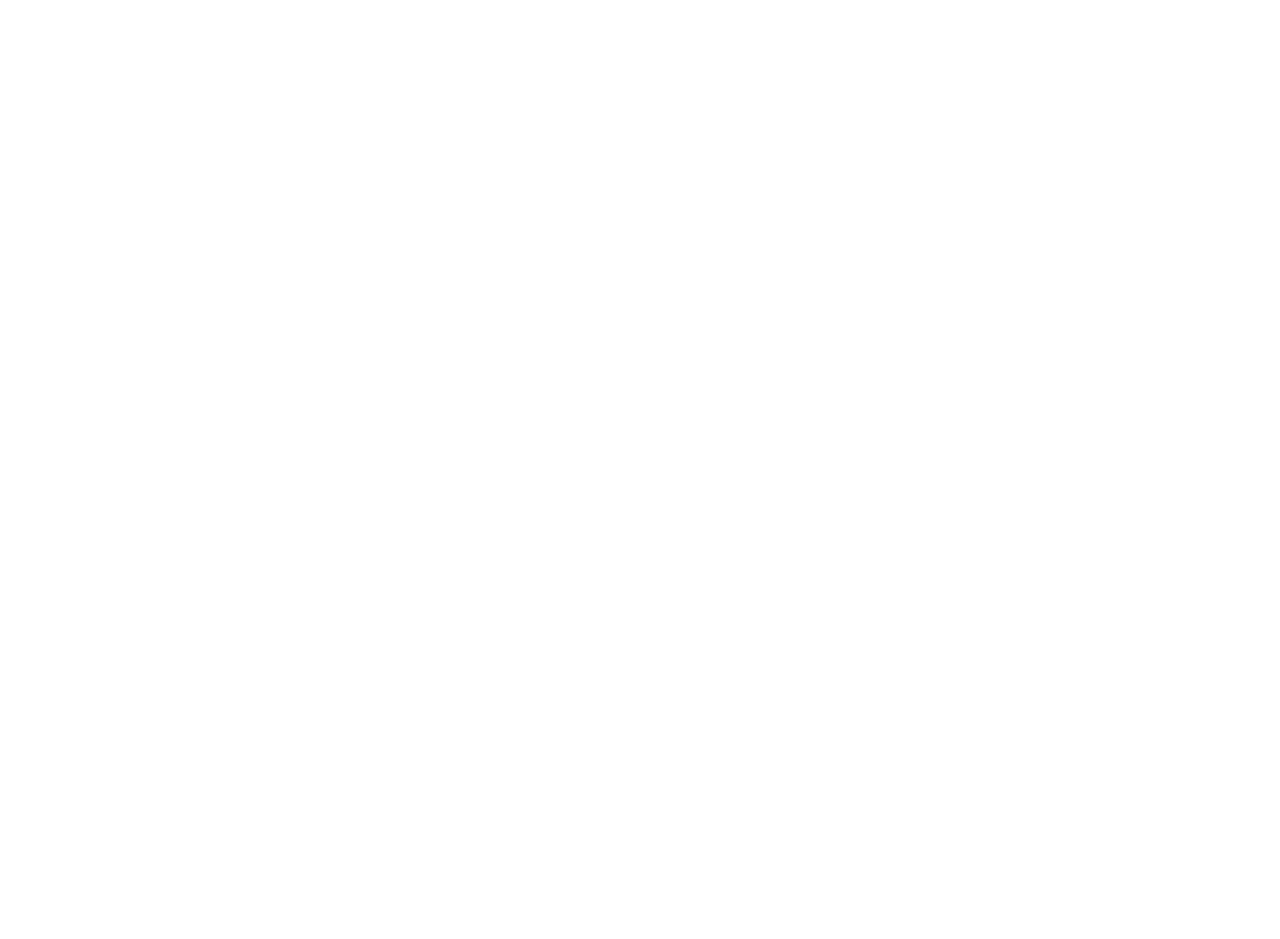
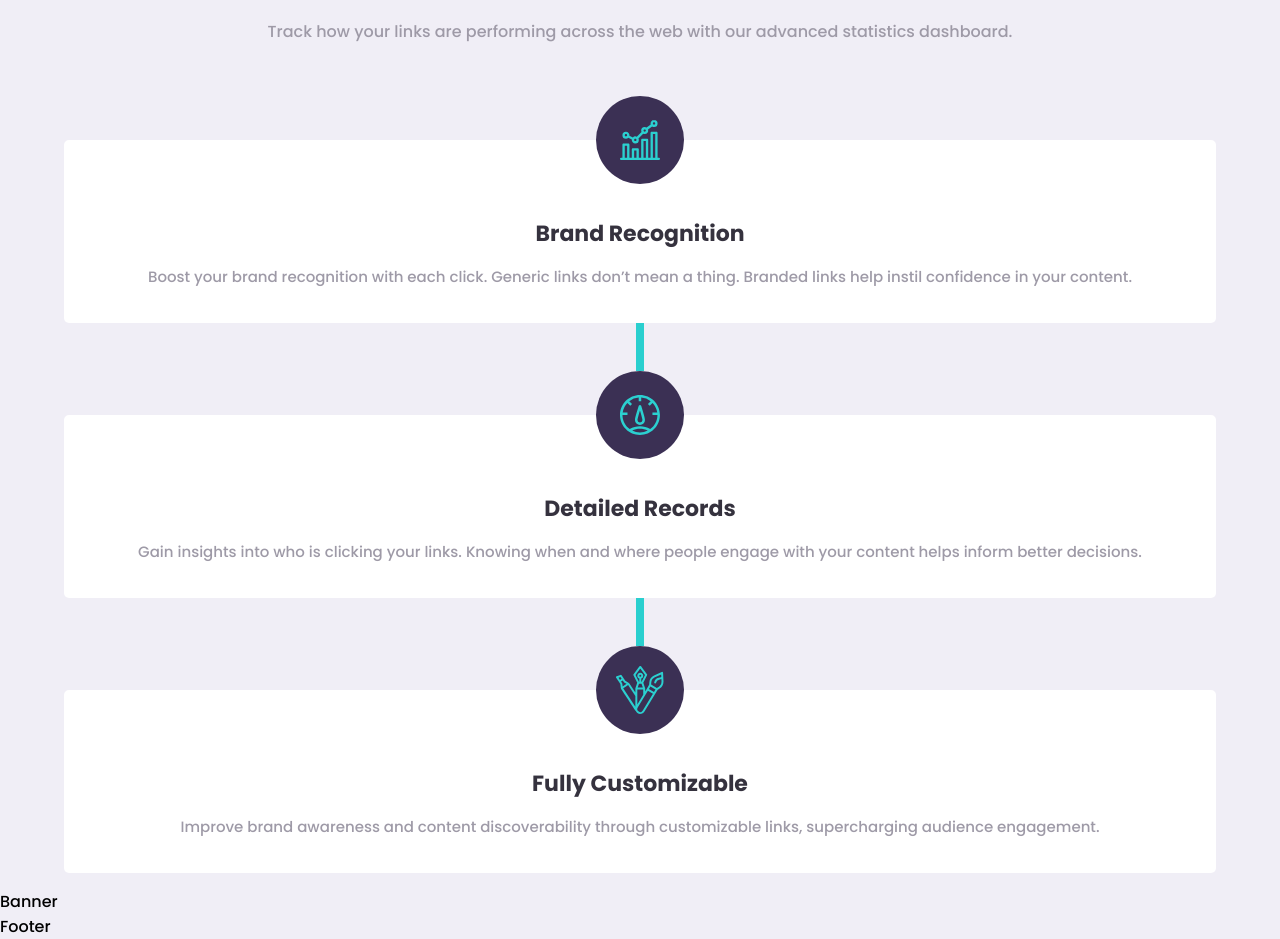
Before and after one commit to Jommartinez/shortly, a React (Create React App) app in the folder shortly_code/: page / in a window 1280 px wide. Shown: the part 1040-1979 px from the top of the page. Before the commit the page ends 997 px from the top, so only its background shows below. Built offline with nearby package versions, Linux system fonts and the light colour scheme.

Commit message:
info card

```diff
--- a/shortly_code/src/App.js
+++ b/shortly_code/src/App.js
@@ -4,6 +4,9 @@
 import Hero from './components/Hero'
 import Form from './components/Form'
 import Card from './components/Card'
+import Info from './components/info'
+import Banner from './components/Banner'
+import Footer from './components/Footer'
 
 const App = () => {
 	const [url, setUrl] = useState('')
@@ -68,6 +71,9 @@
 				{cards.map((card, index) => (
 					<Card key={index} card={card} />
 				))}
+				<Info />
+				<Banner />
+				<Footer />
 			</section>
 		</>
 	)
--- /dev/null
+++ b/shortly_code/src/components/Banner.js
@@ -0,0 +1,14 @@
+import React from 'react'
+import styled from '@emotion/styled'
+
+const BannerStyled = styled.div``
+
+function Banner() {
+	return (
+		<BannerStyled>
+			<div>Banner</div>
+		</BannerStyled>
+	)
+}
+
+export default Banner
--- /dev/null
+++ b/shortly_code/src/components/Footer.js
@@ -0,0 +1,14 @@
+import React from 'react'
+import styled from '@emotion/styled'
+
+const FooterStyled = styled.div``
+
+function Footer() {
+	return (
+		<FooterStyled>
+			<div>Footer</div>
+		</FooterStyled>
+	)
+}
+
+export default Footer
--- /dev/null
+++ b/shortly_code/src/components/info.js
@@ -0,0 +1,121 @@
+import React from 'react'
+import styled from '@emotion/styled'
+
+const InfoStyled = styled.section`
+	margin: 5em auto 1em;
+	width: 90%;
+	text-align: center;
+	.info {
+		margin-bottom: 6em;
+	}
+	h2 {
+		font-size: 1.75rem;
+		margin-bottom: 1em;
+		color: var(--veryDarkBlue);
+	}
+	h3 {
+		font-size: 1.375rem;
+		color: var(--veryDarkBlue);
+	}
+	p {
+		font-size: 1rem;
+		color: var(--grayishViolet);
+	}
+	.cards-info {
+		display: grid;
+		grid-template-columns: 1fr;
+		row-gap: 5.75em;
+		.card {
+			position: relative;
+			background-color: white;
+			padding: 4.813em 2.2em 2.2em;
+			border-radius: 0.313em;
+			&:nth-child(2) {
+				&::before {
+					content: '';
+					width: 0.5em;
+					height: 3em;
+					background-color: var(--cyan);
+					position: absolute;
+					top: -92px;
+					left: 50%;
+					transform: translateX(-50%);
+				}
+				&::after {
+					content: '';
+					width: 0.5em;
+					height: 3em;
+					background-color: var(--cyan);
+					position: absolute;
+					bottom: -3em;
+					left: 50%;
+					transform: translateX(-50%);
+				}
+			}
+			.image {
+				width: 5.5em;
+				height: 5.5em;
+				border-radius: 100%;
+				background-color: var(--darkViolet);
+				display: grid;
+				place-items: center;
+				position: absolute;
+				top: 0;
+				left: 50%;
+				transform: translate(-50%, -50%);
+			}
+			p {
+				font-size: 0.938rem;
+				margin-top: 1em;
+			}
+		}
+	}
+`
+
+function Info() {
+	return (
+		<InfoStyled>
+			<div className="info">
+				<h2>Advanced Statistics</h2>
+				<p>
+					Track how your links are performing across the web with our advanced
+					statistics dashboard.
+				</p>
+			</div>
+			<div className="cards-info">
+				<div className="card">
+					<div className="image">
+						<img src="images/icon-brand-recognition.svg" alt="icon" />
+					</div>
+					<h3>Brand Recognition</h3>
+					<p>
+						Boost your brand recognition with each click. Generic links don’t
+						mean a thing. Branded links help instil confidence in your content.
+					</p>
+				</div>
+				<div className="card">
+					<div className="image">
+						<img src="images/icon-detailed-records.svg" alt="icon" />
+					</div>
+					<h3>Detailed Records</h3>
+					<p>
+						Gain insights into who is clicking your links. Knowing when and
+						where people engage with your content helps inform better decisions.
+					</p>
+				</div>
+				<div className="card">
+					<div className="image">
+						<img src="images/icon-fully-customizable.svg" alt="icon" />
+					</div>
+					<h3>Fully Customizable</h3>
+					<p>
+						Improve brand awareness and content discoverability through
+						customizable links, supercharging audience engagement.
+					</p>
+				</div>
+			</div>
+		</InfoStyled>
+	)
+}
+
+export default Info
```
